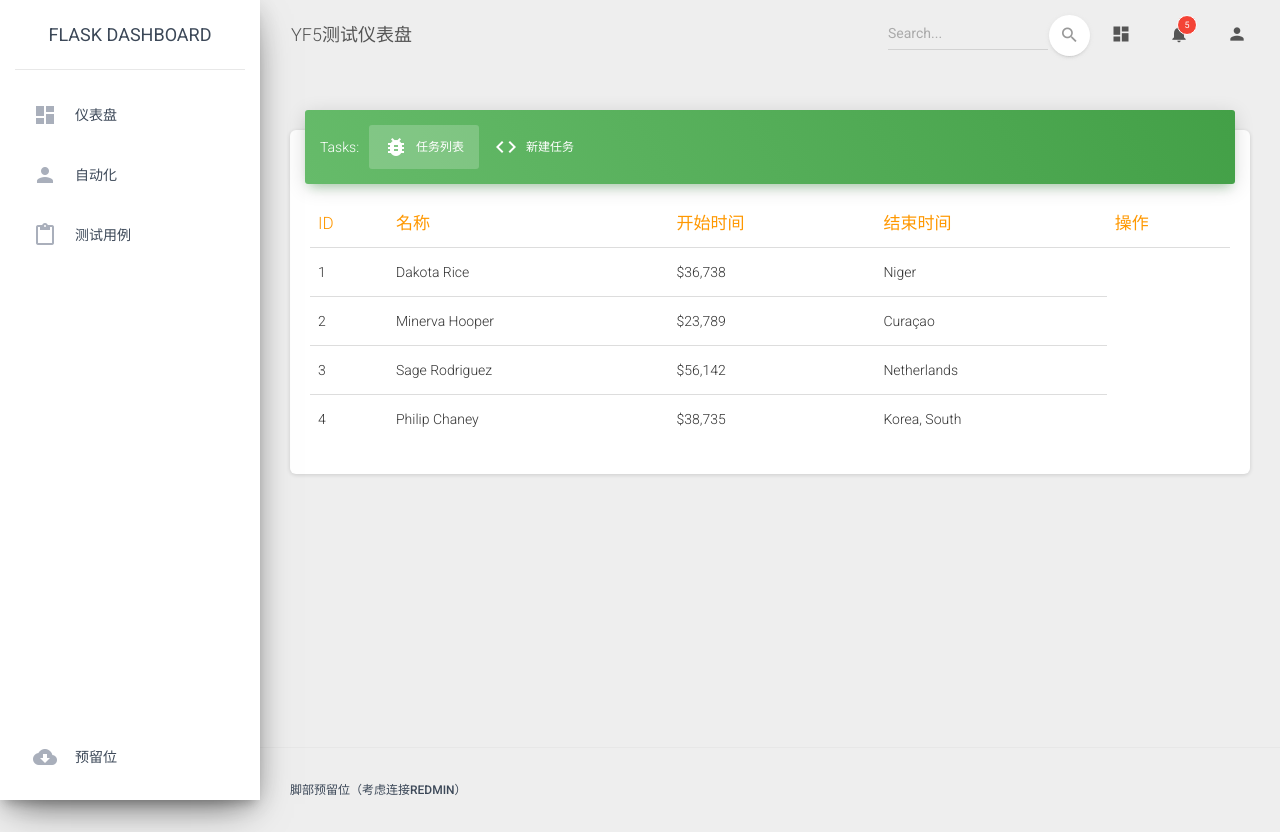
After one commit to archerqin/SLSMWeb, a Flask app: page /autotest in a window 1280 px wide. The commit adds this page. Run offline with Flask 2, Linux system fonts and the light colour scheme; the visitor is signed in with stand-in values (Sample User, id 1); some libraries are stand-ins or nearby versions.

Commit message:
case last

```diff
--- a/app/base/static/assets/modal/caseCommit.js
+++ b/app/base/static/assets/modal/caseCommon.js
@@ -12,25 +12,27 @@ $(document).ready(function() {
         // }
     });
 
-    $("[id^='confirmCasDelete'").unbind('click').on('click',function() {
+    $("[id^='confirmCaseDelete'").unbind('click').on('click',function() {
         console.log("2222")
         $.fn.caseDelete = function() {
-
-            var button_val = $(this).html()
-            console.log(button_val)
-            var case_id = $(this).attr("id").substring(10)
+            var case_id = $(event.target).attr("id").substring(17)
             console.log(case_id)
-            // $.ajax({
-            //     type: "POST",
-            //     url: "/case_delete",
-            //     cache: false,
-            //     data:data,
-            //     datatype: 'json',
-            //     success: function(data){
-            //         console.log(location.href);
-            //         window.location.href = "index"
-            //     }
-            // })
+            var data = {
+                data: JSON.stringify({
+                    'id':case_id
+                })
+            }
+            $.ajax({
+                type: "POST",
+                url: "/case_delete",
+                cache: false,
+                data:data,
+                datatype: 'json',
+                success: function(data){
+                    console.log(location.href);
+                    window.location.href = "index"
+                }
+            })
         };
         $("button").caseDelete()
     });
--- a/app/base/templates/includes/scripts.html
+++ b/app/base/templates/includes/scripts.html
@@ -42,4 +42,4 @@
   <!-- <script src="/static/assets/demo/demo.js"></script> -->
 
   <!-- modal create -->
-  <script src="/static/assets/modal/caseCommit.js"></script>
+  <script src="/static/assets/modal/caseCommon.js"></script>
--- /dev/null
+++ b/app/home/templates/autotest.html
@@ -0,0 +1,89 @@
+{% extends "layouts/base.html" %}
+
+{% block title %} 自动测试 {% endblock %}
+
+<!-- Specific Page CSS goes HERE  -->
+{% block stylesheets %}{% endblock stylesheets %}
+
+{% block content %}
+
+<div class="row">
+    <div class="col-lg-12 col-md-12">
+        <div class="card">
+            <div class="card-header card-header-tabs card-header-success">
+                <div class="nav-tabs-navigation">
+                    <div class="nav-tabs-wrapper">
+                      <span class="nav-tabs-title">Tasks:</span>
+                      <ul class="nav nav-tabs" data-tabs="tabs">
+                        <li class="nav-item">
+                          <a class="nav-link active" href="{{ url_for('.show_cases', flag=1) }}" data-toggle="tab">
+                            <i class="material-icons">bug_report</i> 任务列表
+                            <div class="ripple-container"></div>
+                          </a>
+                        </li>
+                        <li class="nav-item">
+                          <a class="nav-link" href="#messages" data-toggle="tab">
+                            <i class="material-icons">code</i> 新建任务
+                            <div class="ripple-container"></div>
+                          </a>
+                        </li>
+                      </ul>
+                    </div>
+                </div>
+            </div>
+            <div class="card-body table-responsive">
+            <table class="table table-hover">
+                <thead class="text-warning">
+                <th>ID</th>
+                <th>名称</th>
+                <th>开始时间</th>
+                <th>结束时间</th>
+                <th>操作</th>
+                </thead>
+                <tbody>
+                <tr>
+                    <td>1</td>
+                    <td>Dakota Rice</td>
+                    <td>$36,738</td>
+                    <td>Niger</td>
+                </tr>
+                <tr>
+                    <td>2</td>
+                    <td>Minerva Hooper</td>
+                    <td>$23,789</td>
+                    <td>Curaçao</td>
+                </tr>
+                <tr>
+                    <td>3</td>
+                    <td>Sage Rodriguez</td>
+                    <td>$56,142</td>
+                    <td>Netherlands</td>
+                </tr>
+                <tr>
+                    <td>4</td>
+                    <td>Philip Chaney</td>
+                    <td>$38,735</td>
+                    <td>Korea, South</td>
+                </tr>
+                </tbody>
+            </table>
+            </div>
+        </div>
+    </div>
+</div>
+
+{% endblock content %}
+
+<!-- Specific Page JS goes HERE  -->
+{% block javascripts %}
+
+  <script>
+    $(document).ready(function() {
+      // Javascript method's body can be found in assets/js/demos.js
+      md.initDashboardPageCharts();
+
+    });
+  </script>
+  <!-- <script type="app/base/static/assets/modal" src="caseCommit.js"></script> -->
+
+{% endblock javascripts %}
--- a/app/home/templates/buginfo.html
+++ b/app/home/templates/buginfo.html
@@ -10,10 +10,10 @@
       </td>
       <td class="table-primary case-singlebody">{{ case.text}}</td>
       <td width="13%">
-        <button type="button" rel="tooltip" title="Edit Task" class="btn btn-primary btn-link btn-sm">
+        <button type="button" class="btn btn-primary btn-link btn-sm">
           <i class="material-icons">edit</i>
         </button>
-        <button id="buttonDeleteCase{{ case.case_id }}" type="button" rel="tooltip" title="Remove" class="btn btn-danger btn-link btn-sm" data-toggle="modal" data-target="#modalCaseDelete{{ case.case_id }}">
+        <button id="buttonDeleteCase{{ case.case_id }}" title="Remove" class="btn btn-danger btn-link btn-sm" data-toggle="modal" data-target="#modalCaseDelete{{ case.case_id }}">
           <i class="material-icons">close</i>
         </button>
       </td>
@@ -23,5 +23,5 @@
   {% endfor %}
 </tbody>
 {% block scripts %}
-  <!-- <> -->
+
 {% endblock %}
--- a/app/home/templates/index.html
+++ b/app/home/templates/index.html
@@ -171,7 +171,7 @@
 
     });
   </script>
-  <script type="app/base/static/assets/modal" src="caseCommit.js"></script>
+  <!-- <script type="app/base/static/assets/modal" src="caseCommon.js"></script> -->
 
 {{ super() }}
 
--- a/app/home/templates/modals/modal_caseDelete.html
+++ b/app/home/templates/modals/modal_caseDelete.html
@@ -13,7 +13,7 @@
       </div>
       <div class="modal-footer">
         <button type="button" class="btn btn-secondary" data-dismiss="modal">关闭</button>
-        <button id="confirmCasDelete{{ case.case_id }}" type="button" class="btn btn-primary" data-dismiss="modal">确认{{case.case_id}}</button>
+        <button id="confirmCaseDelete{{ case.case_id }}" type="button" class="btn btn-primary" data-dismiss="modal">确认{{case.case_id}}</button>
       </div>
     </div>
   </div>
--- a/app/home/views.py
+++ b/app/home/views.py
@@ -18,6 +18,7 @@ def index():
     #     print(case)
 
     page = request.args.get('page', 1, type=int)
+    print("index:",page)
     pagination = query.order_by(Case.timestamp.desc()).paginate(
         page, per_page=5, error_out=False)
     cases = pagination.items
@@ -47,8 +48,10 @@ def case_commit():
     return redirect(url_for('.index'))
     # return render_template('index.html',data=data)
 
-@blueprint.route('/case_delete/<int:case_id>', methods=['GET', 'POST'])
-def case_delete(case_id):
+@blueprint.route('/case_delete', methods=['GET', 'POST'])
+def case_delete():
+    data = json.loads(request.form.get('data'))
+    case_id = data['id']
     case = Case.query.get_or_404(case_id)
     db.session.delete(case)
     try:
```
Also changed, not shown: TODO.md (+3 -1 lines).
